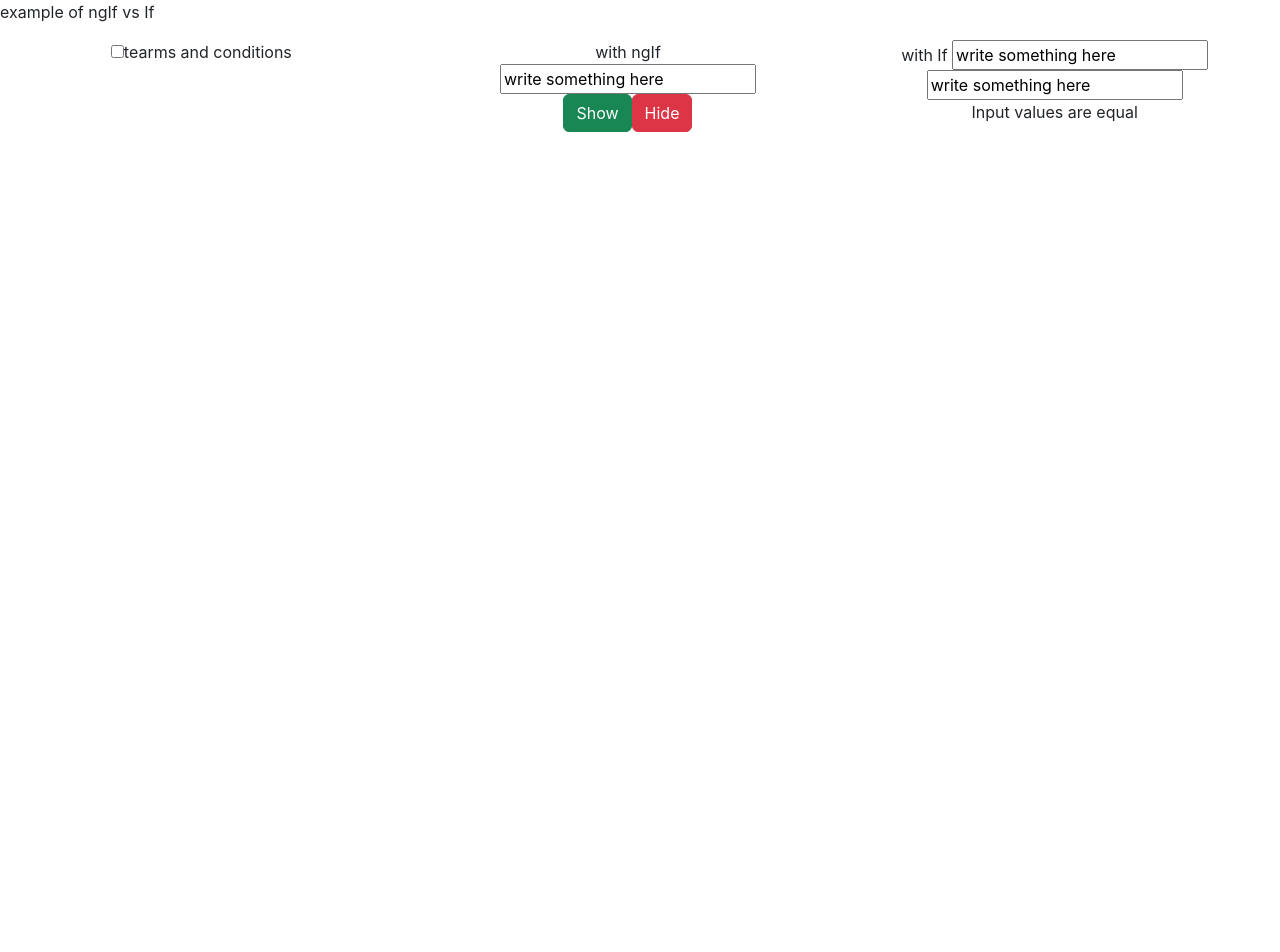
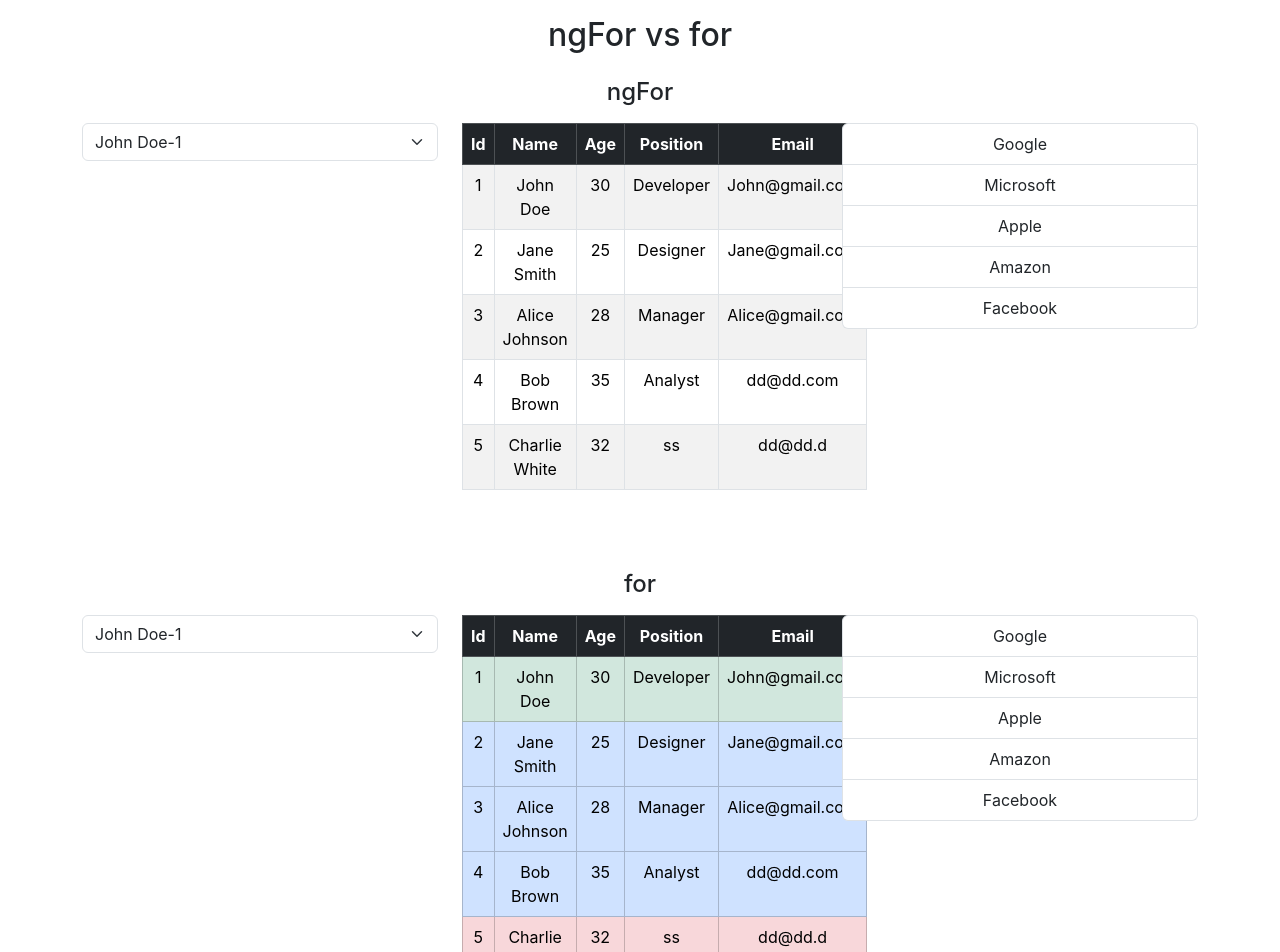
Before and after one commit to fatmazayedsayed/angular_20, an Angular app: page / in a window 1280 px wide. Shown: the top 952 px of the page. Before the commit the page ends 800 px from the top, so only its background shows below. Built offline with nearby package versions, Linux system fonts and the light colour scheme.

Commit message:
directive->ngFor

```diff
--- /dev/null
+++ b/src/app/DTO/employee.ts
@@ -0,0 +1,7 @@
+    export class employee {
+        id!: number;
+        name!: string;
+        age!: number;
+        position!: string;
+        email!: string;
+    }
--- a/src/app/app.html
+++ b/src/app/app.html
@@ -178,5 +178,7 @@
 
  <!-- <app-data-binding></app-data-binding> -->
 <!-- <app-directives></app-directives> -->
- <app-structural-directive-ngif-vs-if></app-structural-directive-ngif-vs-if>
-<router-outlet />
+ <!-- <app-structural-directive-ngif-vs-if></app-structural-directive-ngif-vs-if> -->
+ <app-structural-directive-ng-for-vs-for></app-structural-directive-ng-for-vs-for>
+
+<router-outlet ></router-outlet>
--- a/src/app/app.ts
+++ b/src/app/app.ts
@@ -1,15 +1,11 @@
 import { Component, signal } from '@angular/core';
 import { RouterOutlet } from '@angular/router';
-import { User } from "./user/user";
-import { DataBinding } from './data-binding/data-binding';
-import { Directives } from './directives/directives';
-import { StructuralDirectiveNgifVsIf } from './structural-directive-ngif-vs-if/structural-directive-ngif-vs-if';
+ import { StructuralDirectiveNgForVsFor } from './directives/structural-directive-ng-for-vs-for/structural-directive-ng-for-vs-for';
 
 @Component({
   selector: 'app-root',
   imports: [RouterOutlet,
-    DataBinding, Directives,
-    StructuralDirectiveNgifVsIf],
+    StructuralDirectiveNgForVsFor],
   templateUrl: './app.html',
   styleUrl: './app.scss'
 })
--- /dev/null
+++ b/src/app/directives/structural-directive-ng-for-vs-for/structural-directive-ng-for-vs-for.html
@@ -0,0 +1,111 @@
+<div class="container text-center mt-3">
+    <h2 class="mb-4">ngFor vs for</h2>
+
+    <div class="row mb-5">
+        <h4 class="mb-3">ngFor</h4>
+        <div class="col-md-4 mb-3">
+            <select class="form-select">
+                <option [value]="item.id" [selected]="item.id === 1" *ngFor="let item of employees">
+                    {{item.name}}-{{item.id}}
+                </option>
+            </select>
+        </div>
+        <div class="col-md-4 mb-3">
+            <table class="table table-bordered table-striped">
+                <thead class="table-dark">
+                    <tr>
+                        <th>Id</th>
+                        <th>Name</th>
+                        <th>Age</th>
+                        <th>Position</th>
+                        <th>Email</th>
+                    </tr>
+                </thead>
+                <tbody>
+                    <tr *ngFor="let item of employees">
+                        <td>{{item.id}}</td>
+                        <td>{{item.name}}</td>
+                        <td>{{item.age}}</td>
+                        <td>{{item.position}}</td>
+                        <td>{{item.email}}</td>
+                    </tr>
+                </tbody>
+            </table>
+        </div>
+        <div class="col-md-4 mb-3">
+            <ul class="list-group">
+                <li class="list-group-item" *ngFor="let item of companyList">
+                    {{item}}
+                </li>
+            </ul>
+        </div>
+    </div>
+
+    <div class="row">
+        <h4 class="mb-3">for</h4>
+        <div class="col-md-4 mb-3">
+            <select class="form-select">
+                @for(item of employees; track item.id) {
+                <option [value]="item.id" [selected]="item.id === 1">
+                    {{item.name}}-{{item.id}}
+                </option>
+                }
+            </select>
+        </div>
+        <div class="col-md-4 mb-3">
+          <table class="table table-bordered">
+  <thead>
+    <tr class="table-dark">
+      <th>Id</th>
+      <th>Name</th>
+      <th>Age</th>
+      <th>Position</th>
+      <th>Email</th>
+    </tr>
+  </thead>
+  <tbody>
+    @for (item of employees; track item.id;
+          let odd = $odd;
+          let even = $even;
+          let first = $first;
+          let last = $last;
+          let index = $index) {
+      <tr [class.table-primary]="!first && !last"
+          [class.table-success]="first"
+          [class.table-danger]="last">
+        <td>{{ item.id }}</td>
+        <td>{{ item.name }}</td>
+        <td>{{ item.age }}</td>
+        <td>{{ item.position }}</td>
+        <td>{{ item.email }}</td>
+      </tr>
+    }
+  </tbody>
+</table>
+        </div>
+        <div class="col-md-4 mb-3">
+            <ul class="list-group">
+                @for(item of companyList; track item) {
+                <li class="list-group-item">
+                    {{item}}
+                </li>
+                }
+            </ul>
+        </div>
+
+         <div class="col-md-4 mb-3">
+            <p>Empty option</p>
+            <ul class="list-group">
+                @for(item of emptyList; track item) {
+                <li class="list-group-item">
+                    {{item}}
+                </li>
+                }
+
+            @empty {
+            <p class="text-danger">No items found</p>
+            }
+        </ul>
+        </div>
+    </div>
+</div>
--- /dev/null
+++ b/src/app/directives/structural-directive-ng-for-vs-for/structural-directive-ng-for-vs-for.ts
@@ -0,0 +1,21 @@
+import { Component } from '@angular/core';
+import { employee } from '../../DTO/employee';
+import { CommonModule } from '@angular/common';
+
+@Component({
+  selector: 'app-structural-directive-ng-for-vs-for',
+  imports: [CommonModule],
+  templateUrl: './structural-directive-ng-for-vs-for.html',
+  styleUrl: './structural-directive-ng-for-vs-for.scss'
+})
+export class StructuralDirectiveNgForVsFor {
+employees :employee[]= [
+    { id:1,name: 'John Doe', age: 30, position: 'Developer', email: 'John@gmail.com' },
+    {id:2, name: 'Jane Smith', age: 25, position: 'Designer', email: 'Jane@gmail.com'} ,
+    {id:3, name: 'Alice Johnson', age: 28, position: 'Manager', email: 'Alice@gmail.com'},
+    {id:4, name: 'Bob Brown', age: 35, position: 'Analyst', email: 'dd@dd.com' },
+    {id:5, name: 'Charlie White', age: 32, position:'ss', email: 'dd@dd.d'}
+];
+companyList: string[] = ['Google', 'Microsoft', 'Apple', 'Amazon', 'Facebook'];
+emptyList: string[] = [ ];
+}
```
Also changed, not shown: src/Docs/steps.txt, src/app/directives/structural-directive-ng-for-vs-for/structural-directive-ng-for-vs-for.scss (added), src/app/directives/structural-directive-ngif-vs-if/structural-directive-ngif-vs-if.html (renamed from src/app/structural-directive-ngif-vs-if/structural-directive-ngif-vs-if.html), src/app/directives/structural-directive-ngif-vs-if/structural-directive-ngif-vs-if.scss (added), src/app/directives/structural-directive-ngif-vs-if/structural-directive-ngif-vs-if.ts (renamed from src/app/structural-directive-ngif-vs-if/structural-directive-ngif-vs-if.ts), 2 other files (tests, documents, lock files or other folders).
